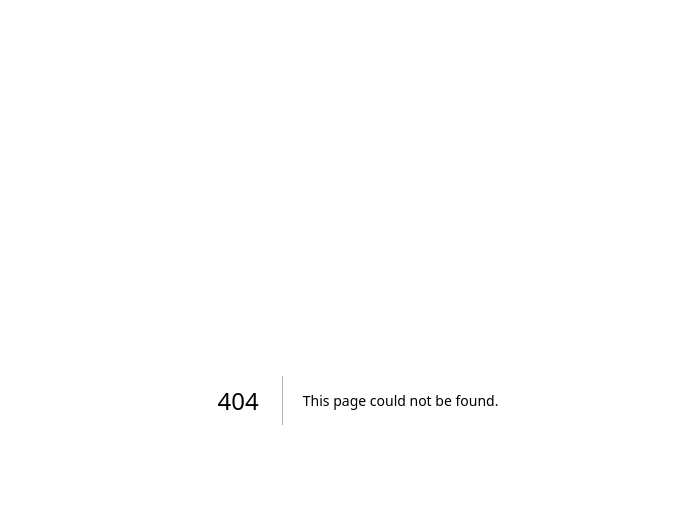
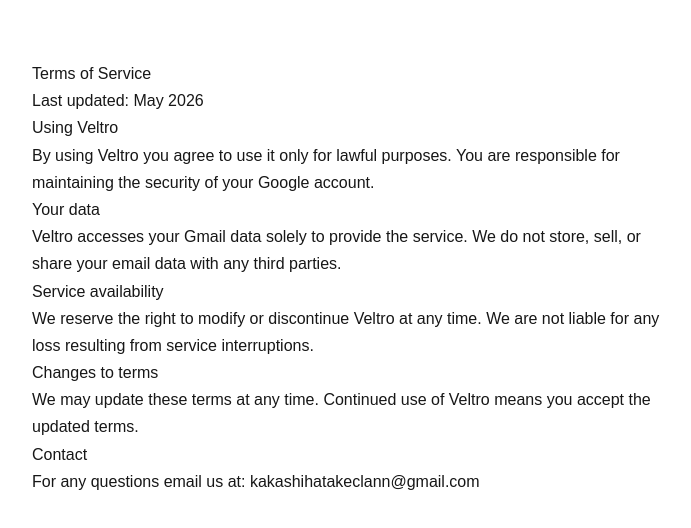
Before and after one commit to kakashihatakeclann-a11y/Veltro, a Next.js app: page /terms in a window 1280 px wide. Before the commit this address had no page. Shown: the top 528 px of the page, without its empty margins (282-973 px from the left). Built offline with nearby package versions, Linux system fonts and the light colour scheme.

Commit message:
Create page.tsx

```diff
--- /dev/null
+++ b/app/terms/page.tsx
@@ -0,0 +1,23 @@
+export default function Terms() {
+  return (
+    <main style={{ maxWidth: 700, margin: "60px auto", padding: "0 24px", fontFamily: "sans-serif", lineHeight: 1.7 }}>
+      <h1>Terms of Service</h1>
+      <p>Last updated: May 2026</p>
+
+      <h2>Using Veltro</h2>
+      <p>By using Veltro you agree to use it only for lawful purposes. You are responsible for maintaining the security of your Google account.</p>
+
+      <h2>Your data</h2>
+      <p>Veltro accesses your Gmail data solely to provide the service. We do not store, sell, or share your email data with any third parties.</p>
+
+      <h2>Service availability</h2>
+      <p>We reserve the right to modify or discontinue Veltro at any time. We are not liable for any loss resulting from service interruptions.</p>
+
+      <h2>Changes to terms</h2>
+      <p>We may update these terms at any time. Continued use of Veltro means you accept the updated terms.</p>
+
+      <h2>Contact</h2>
+      <p>For any questions email us at: kakashihatakeclann@gmail.com</p>
+    </main>
+  )
+}
```
